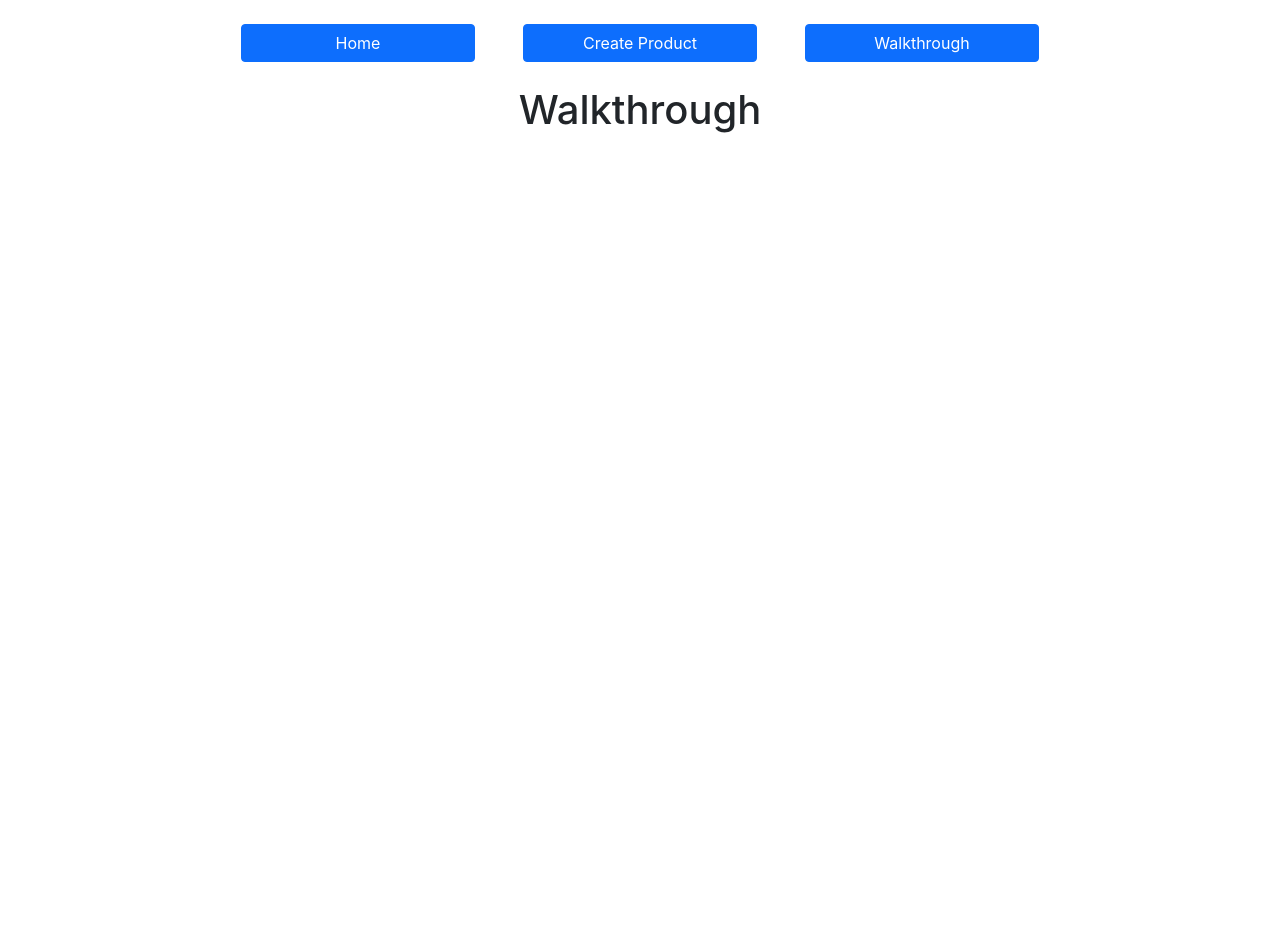
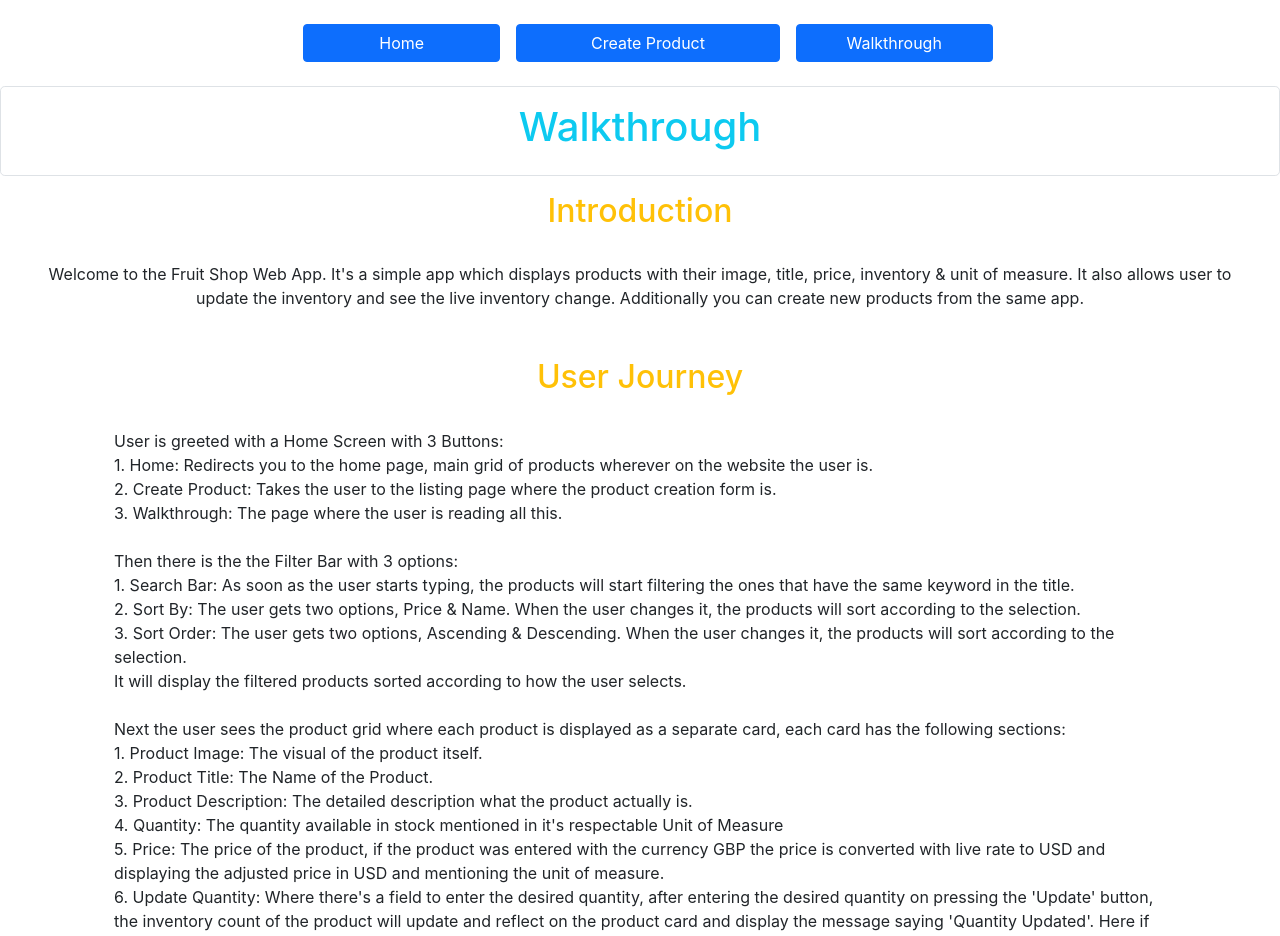
Before and after one commit to salmankhawar/CTD-React, a React (Create React App) app: page /walkthrough in a window 1280 px wide. Shown: the top 936 px of the page. Before the commit the page ends 800 px from the top, so only its background shows below. Built offline with nearby package versions, Linux system fonts and the light colour scheme; no server answers.

Commit message:
Walkthrough added

```diff
--- a/src/App.css
+++ b/src/App.css
@@ -41,61 +41,3 @@
   height: 25vh;
   object-fit: cover;
 }
-
-.spinner {
-  width: 300px;
-  height: 300px;
-  display: flex;
-  justify-content: center;
-  align-items: center;
-  background-color: transparent;
-}
-
-.spinner span {
-  font-size: 2rem;
-  animation: fade 1s linear 0s infinite;
-  padding-right: 1rem;
-}
-
-.half-spinner {
-  width: 50px;
-  height: 50px;
-  border: 3px solid #0d6efd;
-  border-top: 3px solid transparent;
-  border-radius: 50%;
-  animation: spin 0.5s linear 0s infinite;
-}
-
-.completed {
-  font-size: 2rem;
-  color: #03fc4e;
-
-  animation: bigger 1s linear;
-}
-
-@keyframes bigger {
-  from {
-    transform: scale(0);
-  }
-  to {
-    transform: scale(2);
-  }
-}
-
-@keyframes spin {
-  from {
-    transform: rotate(0);
-  }
-  to {
-    transform: rotate(360deg);
-  }
-}
-
-@keyframes fade {
-  from {
-    opacity: 0;
-  }
-  to {
-    opacity: 1;
-  }
-}
--- a/src/components/Nav.jsx
+++ b/src/components/Nav.jsx
@@ -3,17 +3,20 @@ import { Link } from 'react-router-dom'
 export default function Nav() {
   return (
   // create container for the Navigation bar
-    <div className="container col-9">
-      <div className='grid text-center'>
-        {/* Add Home Button */}
-        <Link to="/"><button className="btn btn-primary col-12 col-sm-4 col-md-3 m-4">Home</button>
-        </Link>
-        {/* Add Create Product Button */}
-        <Link to="/createproduct"><button className="btn btn-primary col-12 col-sm-4 col-md-3 m-4">Create Product</button>
-        </Link>
-        {/* Add Walkhthrough Button */}
-        <Link to="/walkthrough"><button className="btn btn-primary col-12 col-sm-4 col-md-3 m-4">Walkthrough</button></Link>
+    <div className="container col-8">
+      <div className='row m-2'>
+        <div className= "text-center m-2">
+          {/* Add Home Button */}
+          <Link to="/"><button className="btn btn-primary col-12 col-sm-4 col-md-3 m-2">Home</button>
+          </Link>
+          {/* Add Create Product Button */}
+          <Link to="/createproduct"><button className="btn btn-primary col-12 col-sm-5 col-md-4 m-2">Create Product</button>
+          </Link>
+          {/* Add Walkhthrough Button */}
+          <Link to="/walkthrough"><button className="btn btn-primary col-12 col-sm-4 col-md-3 m-2">Walkthrough</button></Link>
+        </div>
       </div>
     </div>
+
   )
 }
--- a/src/components/ProductThumbnail.jsx
+++ b/src/components/ProductThumbnail.jsx
@@ -29,7 +29,7 @@ export default function ProductThumbnail({ product, i, API_URL, getRates}) {
         <p className="card-text">{product.description.length > 250 ? `${product.description.substring(0, 250)}...` : product.description}</p>
       </div>
       <ul className="list-group list-group-flush">
-        <li className="list-group-item text-center">Available to buy: {product.count} {product.uom}</li>
+        <li className="list-group-item text-center">Available Quantity: {product.count} {product.uom}</li>
         <li className="list-group-item text-center">Price: $ {product.price}/{product.uom}</li>
         <li className="list-group-item">
           <form className="d-grid gap-2 col-6 mx-auto" onSubmit={(e) => sendForm(e)}>
--- a/src/pages/Products.jsx
+++ b/src/pages/Products.jsx
@@ -81,12 +81,9 @@ export default function Products() {
             )}
           </div>
         </div> ) : (
-          <div className='container-fluid col-6'>
-            <div className='row col-3'>
-              <div className="spinner">
-                <span>Loading...</span>
-                <div className="half-spinner"></div>
-              </div>
+          <div className='d-flex justify-content-center text-primary m-5'>
+            <div class="spinner-border" role="status">
+              <span className="visually-hidden">Loading...</span>
             </div>
           </div>
         )}
--- a/src/pages/WalkThrough.jsx
+++ b/src/pages/WalkThrough.jsx
@@ -4,8 +4,62 @@ export default function WalkThrough() {
   return (
     <>
       <Nav />
-      <div className="text-center">
+      <div className="text-center p-3 text-info bg-primary-subtle border border-primary-subtle rounded-3">
         <h1>Walkthrough</h1>
+      </div>
+      <div className='text-center text-warning m-3'>
+        <h2>Introduction</h2>
+      </div>
+      <div className='text-center text-dark p-2 m-4'>
+        <p>
+          Welcome to the Fruit Shop Web App.
+          It's a simple app which displays products with their image, title, price, inventory & unit of measure.
+          It also allows user to update the inventory and see the live inventory change.
+          Additionally you can create new products from the same app.
+        </p>
+      </div>
+      <div className='container justify-content-center'>
+        <div className='text-center text-warning m-3'>
+          <h2>User Journey</h2>
+        </div>
+        <div className='text-start text-dark p-2 m-4' >
+          <p>
+            User is greeted with a Home Screen with 3 Buttons:<br></br>
+            1. Home: Redirects you to the home page, main grid of products wherever on the website the user is.<br></br>
+            2. Create Product: Takes the user to the listing page where the product creation form is. <br></br>
+            3. Walkthrough: The page where the user is reading all this. <br></br>
+            <br></br>
+            Then there is the the Filter Bar with 3 options: <br></br>
+            1. Search Bar: As soon as the user starts typing, the products will start filtering the ones that have the same keyword in the title. <br></br>
+            2. Sort By: The user gets two options, Price & Name. When the user changes it, the products will sort according to the selection.<br></br>
+            3. Sort Order: The user gets two options, Ascending & Descending. When the user changes it, the products will sort according to the selection.<br></br>
+            It will display the filtered products sorted according to how the user selects.
+            <br></br>
+            <br></br>
+            Next the user sees the product grid where each product is displayed as a separate card, each card has the following sections: <br></br>
+            1. Product Image: The visual of the product itself.<br></br>
+            2. Product Title: The Name of the Product.<br></br>
+            3. Product Description: The detailed description what the product actually is.<br></br>
+            4. Quantity: The quantity available in stock mentioned in it's respectable Unit of Measure<br></br>
+            5. Price: The price of the product, if the product was entered with the currency GBP the price is converted with live rate to USD and displaying the adjusted price in USD and mentioning the unit of measure.<br></br>
+            6. Update Quantity: Where there's a field to enter the desired quantity, after entering the desired quantity on pressing the 'Update' button, the inventory count of the product will update and reflect on the product card and display the message saying 'Quantity Updated'. Here if the same quantity is entered then there will be an error message saying 'Quantity Already Exists'. If the user changes quantity to Zero, it will send an email to the address setup in the API mentioning the item which has gone out of stock.<br></br>
+          </p>
+            Moving on to the Create Product, upon clicking the create product button a form is displayed to the user with the following fields:<br></br>
+            1. Title: The product title or name
+            2. Description: The details of the product to be listed
+            3. Photo: Link to the photo of the product, if the user puts in anything but the URL then it will display the error saying 'Please Enter a Valid URL'.<br></br>
+            4. Quantity: The initial stock count of the product.<br></br>
+            5. Unit of Measure: A drop down selection between Kg & Dozen.<br></br>
+            6. Currency: A radio button to select the desired currency, to select between USD & GBP.<br></br>
+            7. Price: The desired price of the product, allows upto 2 decimal places. <br></br>
+            All fields are mandatory, on clicking the 'Submit' button, if everything is correct then it will display the message saying: 'Product Successfully Created'.<br></br>
+
+            The user can now navigate back to the home page by clicking the 'Home' button on the top of the screen.
+
+        </div>
+      </div>
+      <div className='text-center text-danger m-3'>
+        <h2>Thank You!</h2>
       </div>
     </>
   )
```
